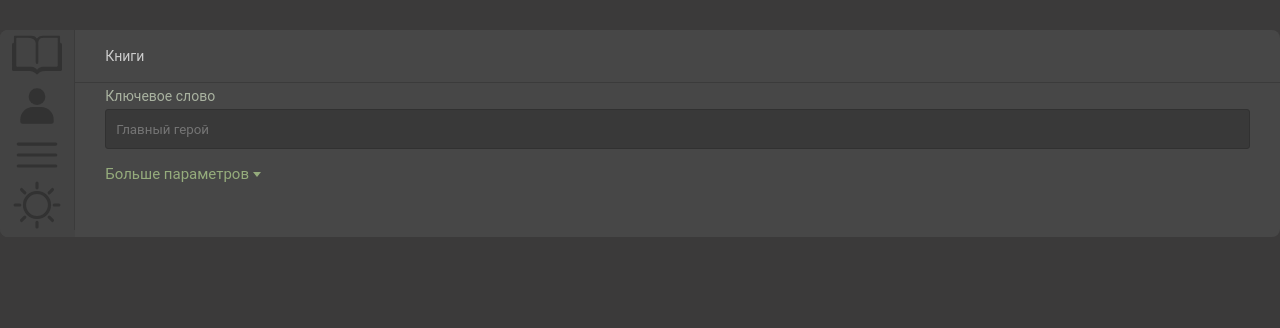
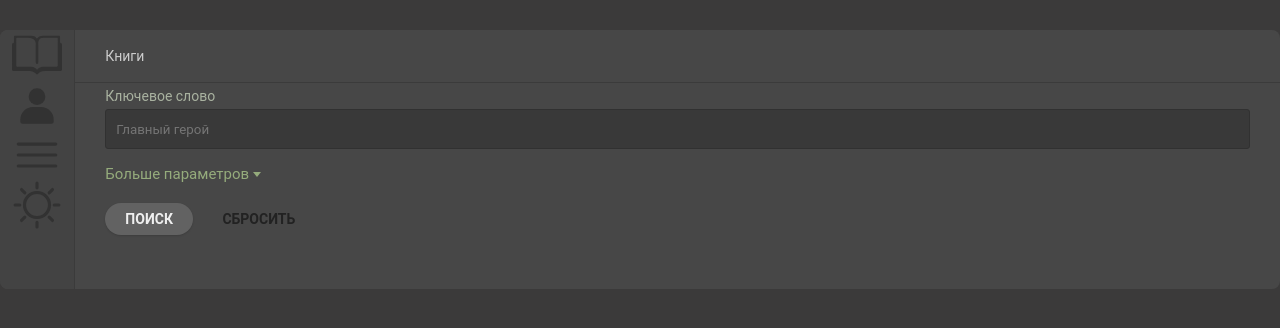
Before and after one commit to Magzhan02/TLBooks, a React (Create React App) app: page / in a window 1280 px wide. Shown: the top 328 px of the page. Built offline with nearby package versions, Linux system fonts and the light colour scheme.

Commit message:
complate filter block

```diff
--- a/src/App.js
+++ b/src/App.js
@@ -35,7 +35,44 @@ function App() {
                         <input type="text" autocomplete="off" placeholder="Главный герой"/>
                       </div>
                       <button className="showcont-btn">Больше параметров</button>
-                     {/*  <div className="filter-more"></div>*/}
+                      <div className="filter-more">
+                        <div className="filter-combo">
+                          <div className="form-group">
+                            <label>Год выпуска от</label>
+                            <input type="text" className="year" autocomplete="off" placeholder="1990"/>
+                          </div>
+                          <div className="form-group">
+                            <label>Год выпуска до</label>
+                            <input type="text" className="year" autocomplete="off" placeholder="2022"/>
+                          </div>
+                        </div>
+                        <div className="filter-combo">
+                          <div className="form-group">
+                            <label>Количество страниц от</label>
+                            <input type="text" className="year" autocomplete="off" placeholder="50"/>
+                          </div>
+                          <div className="form-group">
+                            <label>Количество страниц до</label>
+                            <input type="text" className="year" autocomplete="off" placeholder="1000"/>
+                          </div>
+                        </div>
+                        <div className="filter-combo">
+                          <div className="form-group">
+                            <label>Язык оригинала</label>
+                            <div className="checklist">
+                              <button>Китайский</button>
+                              <button>Корейский</button>
+                              <button>Русский</button>
+                              <button>Японский</button>
+                              <button>Английский</button>
+                            </div>
+                          </div>
+                        </div>
+                      </div>
+                    </div>
+                    <div className="group-btn">
+                      <button className="search">Поиск</button>
+                      <button className="clear">Сбросить</button>
                     </div>
                   </from>
               </main>
--- a/src/scss/_variables.scss
+++ b/src/scss/_variables.scss
@@ -1,11 +1,13 @@
 $color: #ccc;
 $color-second:#efefef;
-$fond-black:#383838;
+$font-black:#383838;
+$font-sec:#222;
 
 $background: #3b3a3a;
 $background-second:#474747;
 $background-aside:#434343;
 $background-input:#343434bf;
+$background-button:#626262;
 
 $border-sec:#313131;
 $border: #3b3b3b;
--- a/src/scss/index.scss
+++ b/src/scss/index.scss
@@ -34,9 +34,9 @@ code {
       width: 80px;
       background: v.$background-aside;
       border-radius: 8px 0 0 8px;
+      border-right: 1px solid v.$border;
 
       menu {
-        border-right: 1px solid v.$border;
 
         ul {
           li {
@@ -127,7 +127,100 @@ code {
             border-right-color: transparent;
             border-bottom-color: transparent;
           }
+
+          .filter-more {
+            margin-top: 20px;
+            display: none;
+
+            /* q11313 */
+            .filter-combo {
+              display: flex;
+              margin-top: 10px;
+
+              .form-group {
+                display: flex;
+                flex-direction: column;
+                max-width: 50%;
+                flex: 0 0 50%;
+
+                label {
+                  font-size: 14px;
+                  color: v.$green-sec;
+                  padding-bottom: 5px;
+                }
+
+                input {
+                  width: 100%;
+                  height: 40px;
+                  border-radius: 3px;
+                  border: none;
+                  border: 1px solid v.$border-sec;
+                  padding-left: 10px;
+                  background: v.$background-input;
+                  color: v.$color;
+                }
+
+                input:focus {
+                  border: 1px solid v.$green-sec;
+                }
+              }
+
+              .form-group:first-child {
+                padding-right: 50px;
+              }
+            }
+
+            .checklist {
+              button {
+                background: v.$background-button;
+                border: 1px solid v.$color;
+                padding: 7px;
+                margin-right: 5px;
+                border-radius: 4px;
+                color: v.$color;
+                transition: all 0.2s;
+                cursor: pointer;
+              }
+
+              button:hover {
+                border: 1px solid v.$green;
+              }
+            }
+          }
+
+          .group-btn {
+            display: flex;
+            width: 190px;
+            justify-content: space-between;
+            margin-top: 20px;
+
+            .search {
+              padding: 8px 20px;
+              border-radius: 30px;
+              border: none;
+              background: v.$background-button;
+              color: v.$color-second;
+              font-size: 14px;
+              font-weight: 700;
+              text-transform: uppercase;
+              text-align: center;
+              box-shadow: 0 1px 2px 0 rgb(0 0 0 / 14%);
+              cursor: pointer;
+            }
+
+            .clear {
+              background: 0 0;
+              border: none;
+              font-size: 14px;
+              font-weight: 700;
+              text-transform: uppercase;
+              color: v.$font-sec;
+              cursor: pointer;
+            }
+
+          }
         }
+
       }
     }
   }
```
